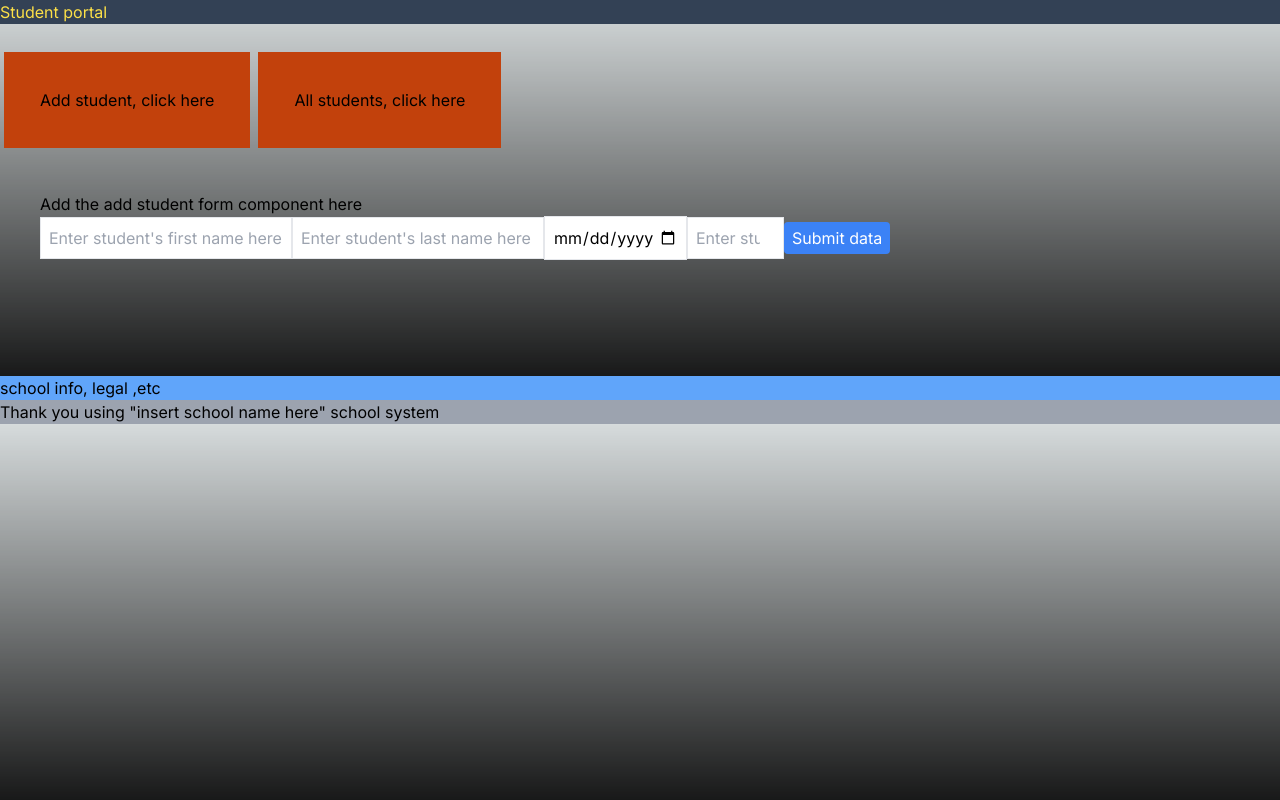
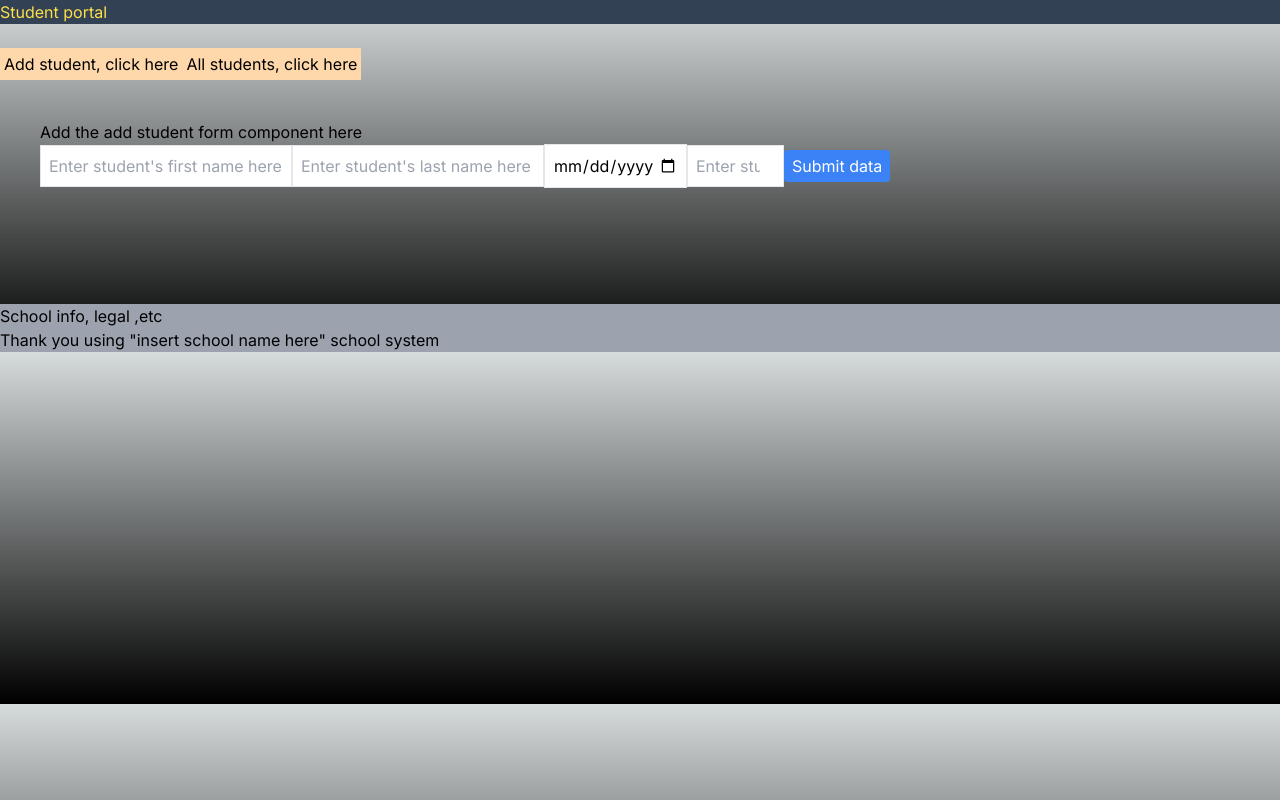
Before and after one commit to RisingSatalite/student-portal, a Next.js app: page / in a window 1280 px wide. Built offline with nearby package versions, Linux system fonts and the light colour scheme.

Commit message:
some tailwindcss changes

```diff
--- a/src/components/footer.js
+++ b/src/components/footer.js
@@ -3,7 +3,7 @@
 const Footer = () => {
     //THis is the footer add more infromation about the school here
     return <footer class="bg-gray-400" className="text-black bg-gray-400">
-        <div className="bg-blue-400">school info, legal ,etc</div>
+        <div className="">School info, legal ,etc</div>
         <div>Thank you using "insert school name here" school system</div>
     </footer>
 
--- a/src/components/tabcontroller.js
+++ b/src/components/tabcontroller.js
@@ -17,10 +17,10 @@ function TabController({ tabs }) {
         {tabs.map((tab, index) => (
           <button
             type="button"
-            class="p-9 m-1 inline bg-orange-700"
+            class="p-1 border-solid inline bg-orange-200"//Add classes to both class and classname
             key={index}
             onClick={() => handleTabClick(index)}
-            className={`p-9 m-1 inline bg-orange-700 padd ${activeTab === index ? 'active' : ''}`}
+            className={`p-1 border-solid inline bg-orange-200 ${activeTab === index ? 'active' : ''}`}
           >
             {tab.label}
           </button>
```
